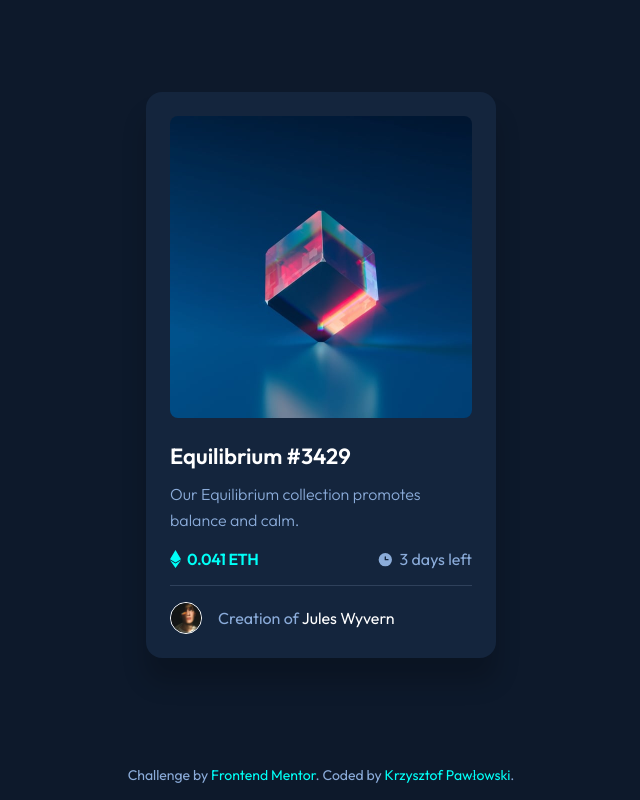
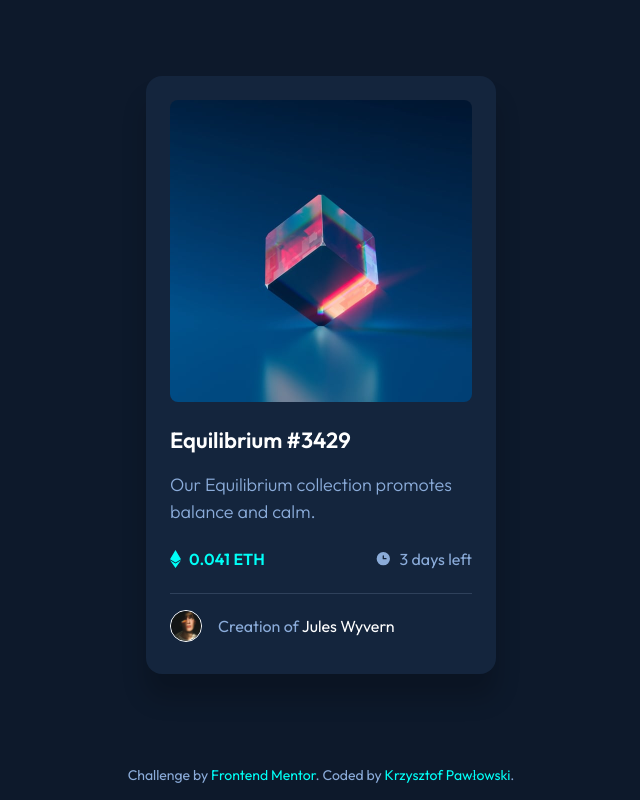
Before and after one commit to KP1976/ntf-preview-card-component, a plain HTML site: page index.html in a window 1280 px wide. Shown: the whole page, without its empty margins (319-959 px from the left). Drawn offline with Linux system fonts and the light colour scheme.

Commit message:
Add styles for desktop view.

```diff
--- a/scss/abstracts/_variables.scss
+++ b/scss/abstracts/_variables.scss
@@ -28,6 +28,7 @@ $space-1_5: 1.5rem;
 $space-1_125: 1.125rem;
 $space-1: 1rem;
 $space-0_75: 0.75rem;
+$space-0_5: 0.5rem;
 $space-0_375: 0.375rem;
 
 // BORDERS
@@ -35,4 +36,4 @@ $border-radius-1: 1rem;
 $border-radius-0_5: 0.5rem;
 
 // BREAKPOINTS
-$breakpoint: 350px;
+$breakpoint: 25rem;
--- a/scss/components/_ntf-card.scss
+++ b/scss/components/_ntf-card.scss
@@ -5,6 +5,10 @@
   @include flex-column($space-1_5);
   max-width: 21.875rem;
   padding: $space-1_5;
+
+  @include respond-to($breakpoint) {
+    padding-bottom: $space-2;
+  }
 
   &__image {
     border-radius: $border-radius-0_5;
@@ -15,10 +19,18 @@
   &__content,
   &__main {
     @include flex-column($space-1);
+
+    @include respond-to($breakpoint) {
+      @include flex-column($space-1_5);
+    }
   }
 
   &__text-container {
     @include flex-column($space-0_75);
+
+    @include respond-to($breakpoint) {
+      @include flex-column($space-1_125);
+    }
   }
 
   &__currancy-name {
@@ -31,6 +43,11 @@
     color: $soft-blue;
     font-weight: 300;
     line-height: $line-height-160;
+
+    @include respond-to($breakpoint) {
+      font-size: $font-size-1_125;
+      line-height: $line-height-145;
+    }
   }
 
   &__wrapper {
@@ -40,9 +57,12 @@
 
   &__price-container,
   &__time-container {
-    @include flex-row();
+    @include flex-row($space-0_375);
     align-items: center;
-    gap: $space-0_375;
+
+    @include respond-to($breakpoint) {
+      @include flex-row($space-0_5);
+    }
   }
 
   &__price {
@@ -50,6 +70,18 @@
     font-size: $font-size-1;
     font-weight: 600;
     letter-spacing: $letter-spacing_-03;
+
+    @include respond-to($breakpoint) {
+      letter-spacing: $letter-spacing_02;
+    }
+  }
+
+  &__time {
+    letter-spacing: $letter-spacing_-03;
+
+    @include respond-to($breakpoint) {
+      letter-spacing: 0;
+    }
   }
 
   &__footer {
```
Also changed, not shown: css/main.css.
